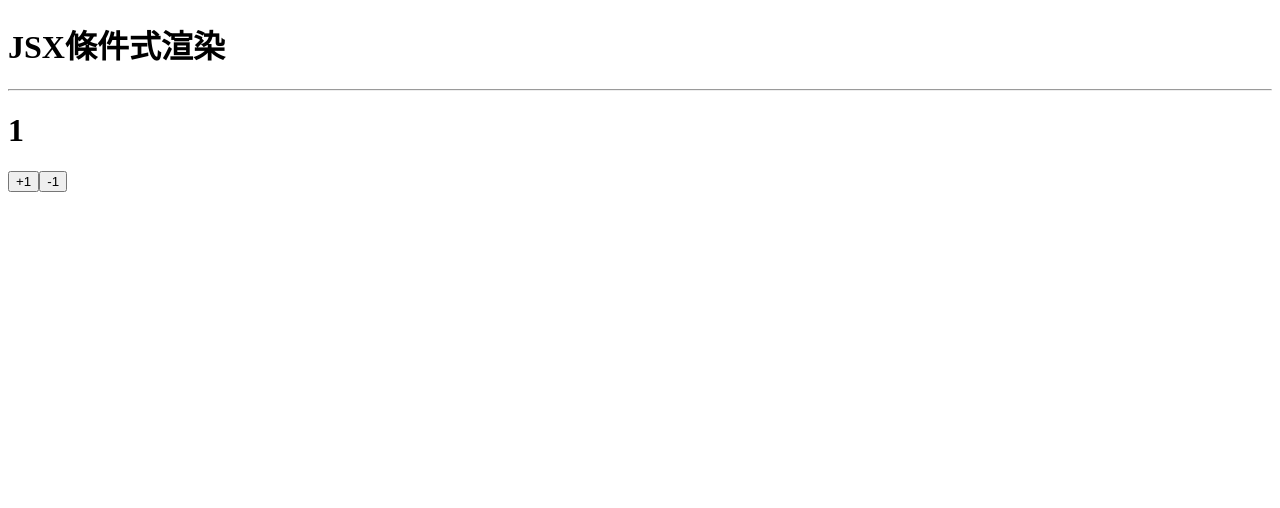
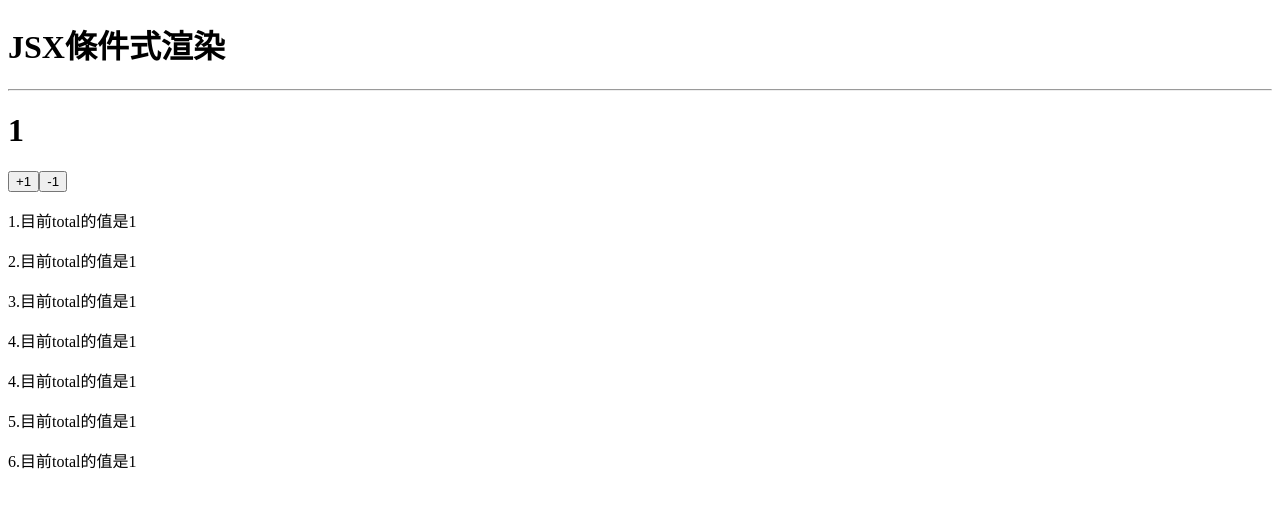
Before and after one commit to eyesofkids/react-mli-com, a Next.js app in the folder course/: page /ch-03-jsx/jsx-cond-render in a window 1280 px wide. Both pictures are taken after a click on the button "+1". Shown: the top 508 px of the page. Built offline with nearby package versions, Linux system fonts and the light colour scheme.

Commit message:
JSX條件式渲染

```diff
--- a/course/app/ch-03-jsx/jsx-cond-render/page.js
+++ b/course/app/ch-03-jsx/jsx-cond-render/page.js
@@ -24,6 +24,18 @@ export default function JsxCondRenderPage() {
       >
         -1
       </button>
+      {/* 三元運算子 */}
+      {total !== 0 ? <p>1.目前total的值是{total}</p> : ''}
+      {total > 0 ? <p>2.目前total的值是{total}</p> : ''}
+      {/* 內聯式if (inline if) */}
+      {/* 因為`&&`會使用falsy進行運算，0與NaN都會呈現，造成不精確的結果 */}
+      {total && <p>3.目前total的值是{total}</p>}
+      {/* 將用於條件的運算式(值)強制轉為布林值 */}
+      {Boolean(total) && <p>4.目前total的值是{total}</p>}
+      {!!total && <p>4.目前total的值是{total}</p>}
+      {/* 用比較運算子，寫清楚條件 */}
+      {total !== 0 && <p>5.目前total的值是{total}</p>}
+      {total > 0 && <p>6.目前total的值是{total}</p>}
     </>
   )
 }
```
